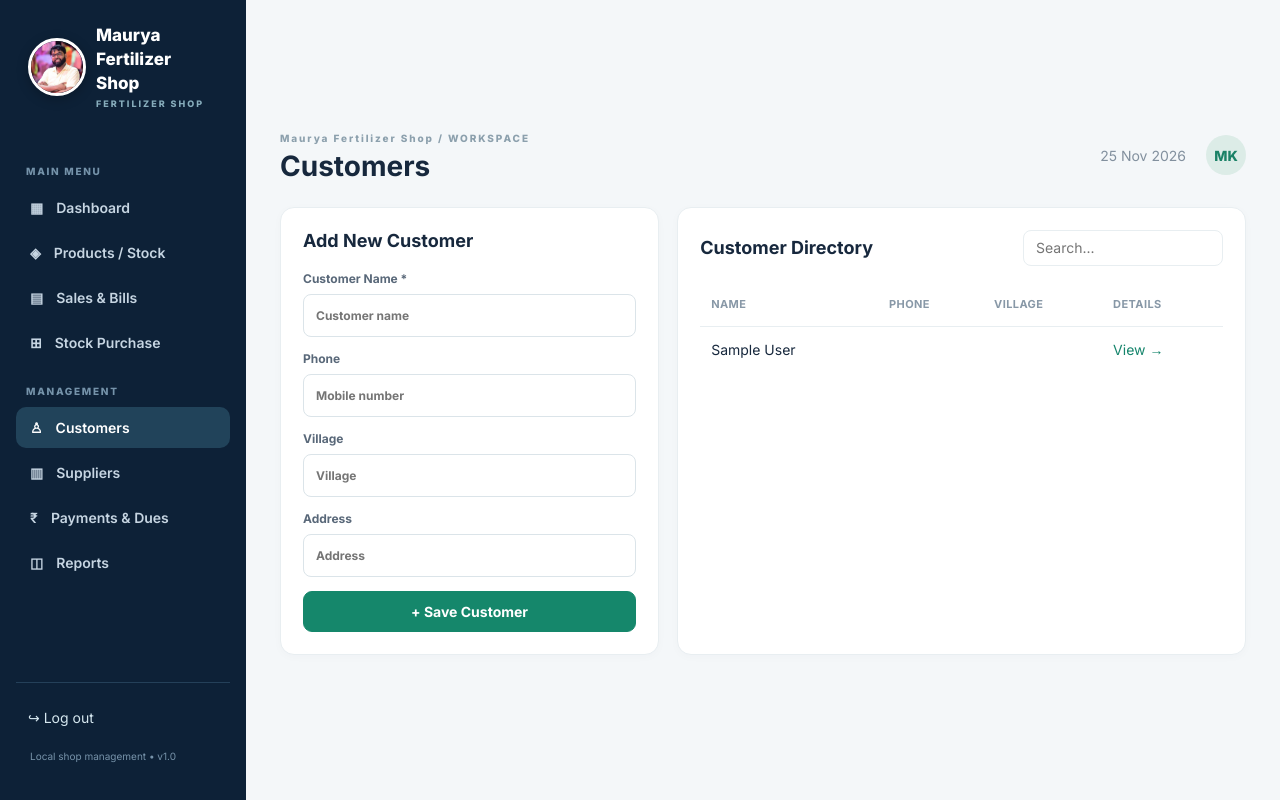
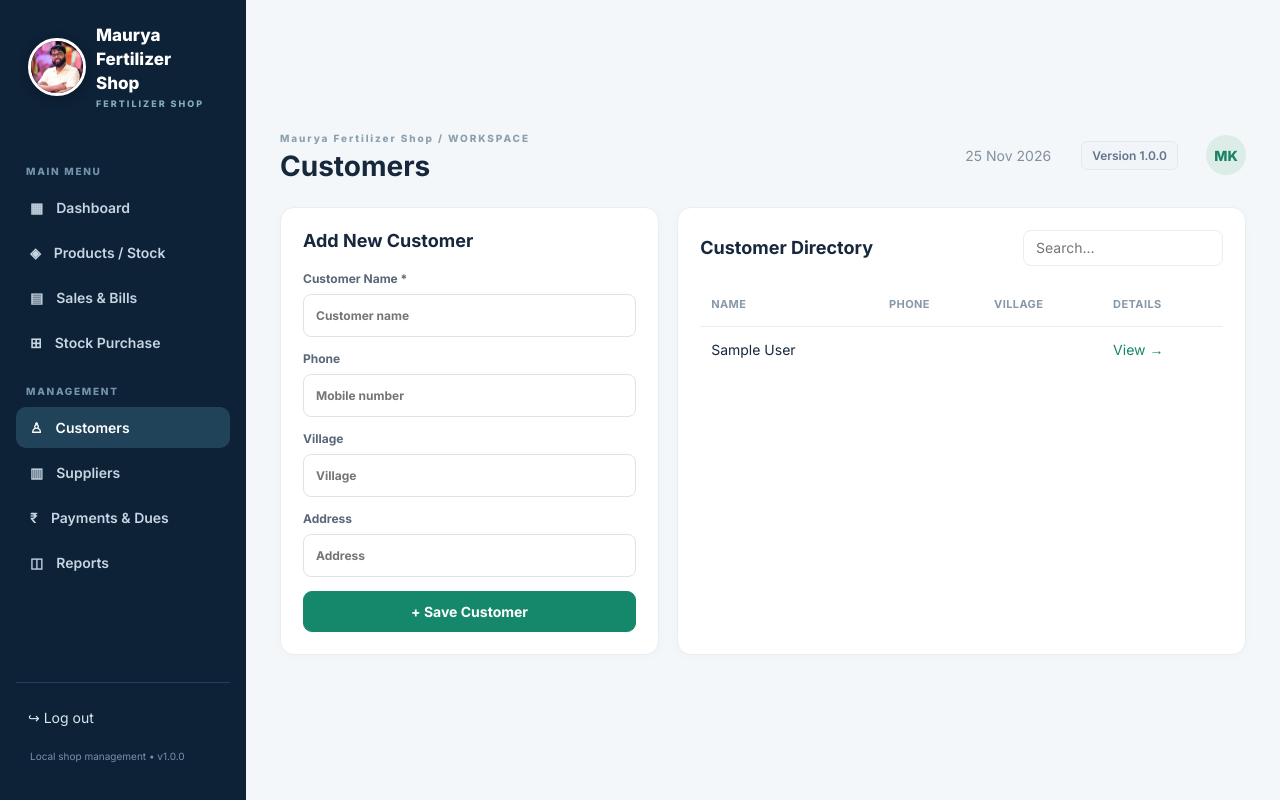
Before and after one commit to skmaury7216/FertilizerShop, a Spring Boot app: page /customers in a window 1280 px wide. Run offline with Spring Boot 4, Linux system fonts and the light colour scheme; the visitor is signed in with stand-in values (Sample User, id 1); some of the project's set-up classes (security, data sources, template engines, error pages and the like) are left out, and stand-ins take their place.

Commit message:
Show application version beside profile

```diff
--- a/src/main/resources/static/css/main.css
+++ b/src/main/resources/static/css/main.css
@@ -322,3 +322,22 @@
         font-size: 29px;
     }
 }
+
+/* Application Version beside Profile Icon */
+.topbar-right .app-version {
+    display: inline-flex;
+    align-items: center;
+    font-size: 12px;
+    font-weight: 600;
+    color: #64748b;
+    background: #f1f5f9;
+    border: 1px solid #e2e8f0;
+    border-radius: 6px;
+    padding: 6px 10px;
+    margin-left: 10px;
+    white-space: nowrap;
+}
+
+.topbar-right .app-version + .avatar {
+    margin-left: 8px;
+}
--- a/src/main/resources/templates/fragments.html
+++ b/src/main/resources/templates/fragments.html
@@ -1,3 +1,4 @@
+
 <!doctype html>
 <html lang="en" xmlns:th="http://www.thymeleaf.org">
 <body>
@@ -8,7 +9,9 @@
              src="/images/owner-photo.jpg"
              alt="Shop owner photo"
              class="owner-photo-sidebar">
-        <span>Maurya Fertilizer Shop <small>FERTILIZER SHOP</small></span>
+        <span>Maurya Fertilizer Shop
+            <small>FERTILIZER SHOP</small>
+        </span>
     </div>
 
     <div class="sidebar-label">MAIN MENU</div>
@@ -20,14 +23,14 @@
     <div class="sidebar-label">MANAGEMENT</div>
     <a th:classappend="${active == 'customers'} ? ' active' : ''" th:href="@{/customers}">♙ <span>Customers</span></a>
     <a th:classappend="${active == 'suppliers'} ? ' active' : ''" th:href="@{/suppliers}">▥ <span>Suppliers</span></a>
-    <a th:classappend="${active == 'payments'} ? ' active' : ''" th:href="@{/payments}">₹ <span>Payments & Dues</span></a>
+    <a th:classappend="${active == 'payments'} ? ' active' : ''" th:href="@{/payments}">₹ <span>Payments &amp; Dues</span></a>
     <a th:classappend="${active == 'reports'} ? ' active' : ''" th:href="@{/reports}">◫ <span>Reports</span></a>
 
     <div class="sidebar-bottom">
         <form th:action="@{/logout}" method="post">
             <button class="logout" type="submit">↪ Log out</button>
         </form>
-        <small>Local shop management • v1.0</small>
+        <small>Local shop management • v1.0.0</small>
     </div>
 </div>
 
@@ -36,8 +39,14 @@
         <span class="eyebrow">Maurya Fertilizer Shop / WORKSPACE</span>
         <h1 th:text="${pageTitle}">Dashboard</h1>
     </div>
+
     <div class="topbar-right">
         <span class="today" id="today"></span>
+
+        <!-- Application Version -->
+        <span class="app-version">Version 1.0.0</span>
+
+        <!-- Profile Icon -->
         <span class="avatar">MK</span>
     </div>
 </div>
```
